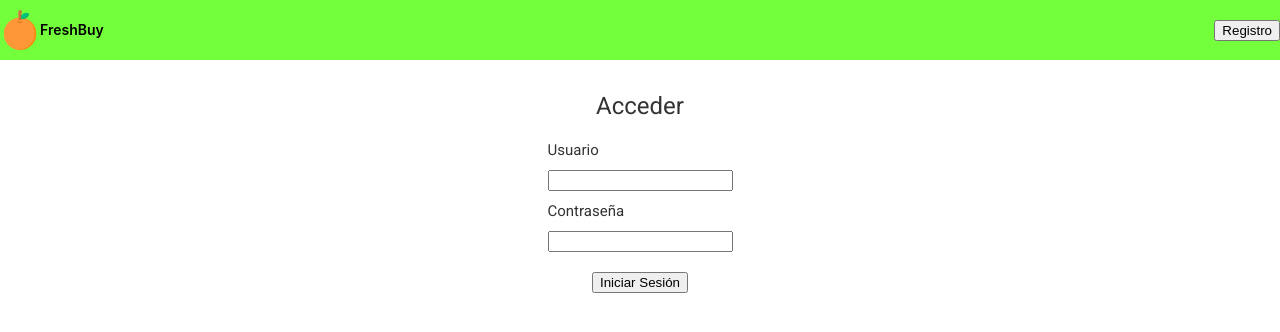
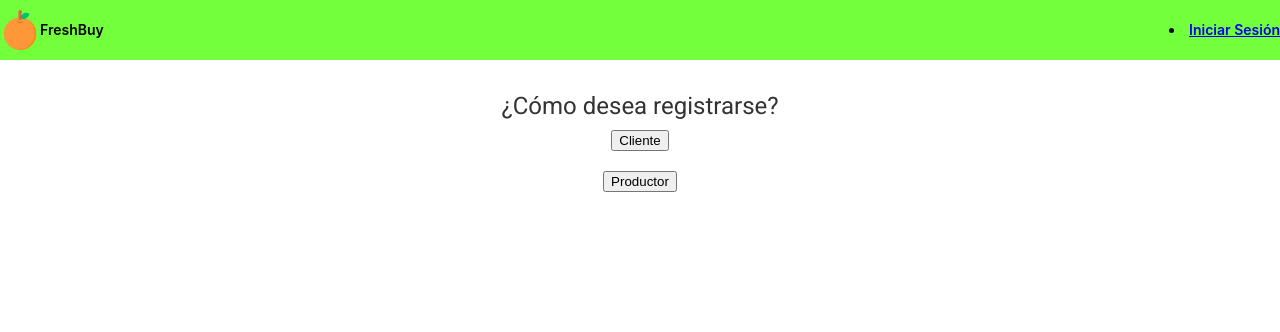
Before and after one commit to ce-itcr/FreshBuy, an Angular app in the folder FrontEnd-FreshBuy/: page /register in a window 1280 px wide. Before the commit this address led to /. Shown: the top 332 px of the page. Built offline with nearby package versions, Linux system fonts and the light colour scheme.

Commit message:
Role Chooser Structure

```diff
--- a/FrontEnd-FreshBuy/src/app/app-routing.module.ts
+++ b/FrontEnd-FreshBuy/src/app/app-routing.module.ts
@@ -1,7 +1,10 @@
 import { NgModule } from '@angular/core';
 import { Routes, RouterModule } from '@angular/router';
+import { LogInComponent } from './log-in/log-in.component';
+import { RegisterComponent } from './register/register.component';
 
-const routes: Routes = [];
+const routes: Routes = [ { path: 'register', component: RegisterComponent},
+                         { path: 'logIn', component: LogInComponent}];
 
 @NgModule({
   imports: [RouterModule.forRoot(routes)],
--- a/FrontEnd-FreshBuy/src/app/app.component.html
+++ b/FrontEnd-FreshBuy/src/app/app.component.html
@@ -1,3 +1,4 @@
+
 <style>
   :host {
     font-family: -apple-system, BlinkMacSystemFont, "Segoe UI", Roboto, Helvetica, Arial, sans-serif, "Apple Color Emoji", "Segoe UI Emoji", "Segoe UI Symbol";
@@ -53,36 +54,25 @@
 <!-- Toolbar -->
 <div class="toolbar" role="banner">
 
+
   <!-- Logo -->
   <img
-    width="40"
-    alt="Angular Logo"
-    src="./assets/favicon.png"
-  />
-  <span>FreshBuy</span>
+  width="40"
+  alt="Angular Logo"
+  src="./assets/favicon.png"
+/>
+<span>FreshBuy</span>
   <div class="spacer"></div>
 
-  <!-- Register button -->
-  <button name="register"> Registro </button>
+  <li class="nav-item" [routerLinkActive]="['link-active']">
+    <a class="nav-link text-dark" [routerLink]='["/logIn"]'
+      >Iniciar Sesión</a>
+  </li>
+
+  <li class="nav-item" [routerLinkActive]="['link-active']">
+    <a class="nav-link text-dark" [routerLink]='["/register"]'
+      >Registro</a>
+  </li>
 
 </div>
-
-<div class="content" role="main">
-
-  <!-- Start -->
-  <h1>Acceder</h1>
-
-  <!-- User label -->
-  <label> <h4>Usuario</h4> <input type="text" #htmlUser id="htmlUser" /></label>
-  <!-- Password label -->
-  <label> <h4>Contraseña</h4> <input type="text" #htmlPassword id="htmlPassword" /></label>
-
-  <!-- Log in button -->
-  <br>
-  <button class="btn btn-primary" (click)="logInData(htmlUser.value, htmlPassword.value)">Iniciar Sesión</button>
-  <br/>
-
-
-</div>
-
 <router-outlet></router-outlet>
--- a/FrontEnd-FreshBuy/src/app/app.component.ts
+++ b/FrontEnd-FreshBuy/src/app/app.component.ts
@@ -7,13 +7,8 @@ import { Component } from '@angular/core';
 })
 export class AppComponent {
   title = 'FrontEnd-FreshBuy';
+  constructor() { }
 
-  user: string;
-  password: string;
-
-  logInData(htmlUser,htmlPassword) {
-    this.user = htmlUser;
-    this.password = htmlPassword;
-    alert("Usuario: " + this.user + "\n" + "Contraseña: " + this.password)
+  ngOnInit(): void {
   }
 }
--- a/FrontEnd-FreshBuy/src/app/app.module.ts
+++ b/FrontEnd-FreshBuy/src/app/app.module.ts
@@ -4,12 +4,14 @@ import { NgModule } from '@angular/core';
 import { AppRoutingModule } from './app-routing.module';
 import { AppComponent } from './app.component';
 import { BrowserAnimationsModule } from '@angular/platform-browser/animations';
-import { NewComponentComponent } from './new-component/new-component.component';
+import { RegisterComponent } from './register/register.component';
+import { LogInComponent } from './log-in/log-in.component';
 
 @NgModule({
   declarations: [
     AppComponent,
-    NewComponentComponent
+    RegisterComponent,
+    LogInComponent,
   ],
   imports: [
     BrowserModule,
--- /dev/null
+++ b/FrontEnd-FreshBuy/src/app/log-in/log-in.component.html
@@ -0,0 +1,88 @@
+<style>
+    :host {
+      font-family: -apple-system, BlinkMacSystemFont, "Segoe UI", Roboto, Helvetica, Arial, sans-serif, "Apple Color Emoji", "Segoe UI Emoji", "Segoe UI Symbol";
+      font-size: 14px;
+      color: #333;
+      box-sizing: border-box;
+      -webkit-font-smoothing: antialiased;
+      -moz-osx-font-smoothing: grayscale;
+    }
+
+    h1,
+    h2,
+    h3,
+    h4,
+    h5,
+    h6 {
+      margin: 8px 0;
+    }
+
+    p {
+      margin: 0;
+    }
+
+    .spacer {
+      flex: 1;
+    }
+
+    .toolbar {
+      position: absolute;
+      top: 0;
+      left: 0;
+      right: 0;
+      height: 60px;
+      display: flex;
+      align-items: center;
+      background-color: #74ff3d;
+      color: rgb(0, 0, 0);
+      font-weight: 600;
+    }
+
+    .content {
+      display: flex;
+      margin: 82px auto 50px;
+      padding: 0 35px;
+      max-width: 960px;
+      flex-direction: column;
+      align-items: center;
+    }
+
+
+</style>
+
+<div class="toolbar" role="banner">
+
+    <!-- Logo -->
+    <img
+      width="40"
+      alt="Angular Logo"
+      src="./assets/favicon.png"
+    />
+    <span>FreshBuy</span>
+    <div class="spacer"></div>
+
+    <li class="nav-item" [routerLinkActive]="['link-active']">
+      <a class="nav-link text-dark" [routerLink]='["/register"]'
+        >Registro</a>
+    </li>
+
+  </div>
+
+<div class="content" role="main">
+
+    <!-- Start -->
+    <h1>Acceder</h1>
+
+    <!-- User label -->
+    <label> <h4>Usuario</h4> <input type="text" #htmlUser id="htmlUser" /></label>
+    <!-- Password label -->
+    <label> <h4>Contraseña</h4> <input type="text" #htmlPassword id="htmlPassword" /></label>
+
+    <!-- Log in button -->
+    <br>
+    <button class="btn btn-primary" (click)="logInData(htmlUser.value, htmlPassword.value)">
+    Iniciar Sesión</button>
+    <br/>
+
+
+</div>
--- /dev/null
+++ b/FrontEnd-FreshBuy/src/app/log-in/log-in.component.ts
@@ -0,0 +1,25 @@
+import { Component, OnInit } from '@angular/core';
+
+@Component({
+  selector: 'app-log-in',
+  templateUrl: './log-in.component.html',
+  styleUrls: ['./log-in.component.css']
+})
+export class LogInComponent implements OnInit {
+
+  constructor() { }
+
+  ngOnInit(): void {
+  }
+
+  user: string;
+  password: string;
+
+  logInData(htmlUser,htmlPassword) {
+    this.user = htmlUser;
+    this.password = htmlPassword;
+    alert("Usuario: " + this.user + "\n" + "Contraseña: " + this.password)
+  }
+
+
+}
--- a/FrontEnd-FreshBuy/src/app/new-component/new-component.component.html
+++ /dev/null
@@ -1 +0,0 @@
-<p>new-component works!</p>
--- a/FrontEnd-FreshBuy/src/app/new-component/new-component.component.ts
+++ /dev/null
@@ -1,15 +0,0 @@
-import { Component, OnInit } from '@angular/core';
-
-@Component({
-  selector: 'app-new-component',
-  templateUrl: './new-component.component.html',
-  styleUrls: ['./new-component.component.css']
-})
-export class NewComponentComponent implements OnInit {
-
-  constructor() { }
-
-  ngOnInit(): void {
-  }
-
-}
--- /dev/null
+++ b/FrontEnd-FreshBuy/src/app/register/register.component.html
@@ -0,0 +1,85 @@
+<style>
+    :host {
+      font-family: -apple-system, BlinkMacSystemFont, "Segoe UI", Roboto, Helvetica, Arial, sans-serif, "Apple Color Emoji", "Segoe UI Emoji", "Segoe UI Symbol";
+      font-size: 14px;
+      color: #333;
+      box-sizing: border-box;
+      -webkit-font-smoothing: antialiased;
+      -moz-osx-font-smoothing: grayscale;
+    }
+
+    h1,
+    h2,
+    h3,
+    h4,
+    h5,
+    h6 {
+      margin: 8px 0;
+    }
+
+    p {
+      margin: 0;
+    }
+
+    .spacer {
+      flex: 1;
+    }
+
+    .toolbar {
+      position: absolute;
+      top: 0;
+      left: 0;
+      right: 0;
+      height: 60px;
+      display: flex;
+      align-items: center;
+      background-color: #74ff3d;
+      color: rgb(0, 0, 0);
+      font-weight: 600;
+    }
+
+    .content {
+      display: flex;
+      margin: 82px auto 50px;
+      padding: 0 35px;
+      max-width: 960px;
+      flex-direction: column;
+      align-items: center;
+    }
+
+
+  </style>
+
+<!-- Toolbar -->
+<div class="toolbar" role="banner">
+
+
+    <!-- Logo -->
+    <img
+      width="40"
+      alt="Angular Logo"
+      src="./assets/favicon.png"
+    />
+    <span>FreshBuy</span>
+    <div class="spacer"></div>
+
+    <li class="nav-item" [routerLinkActive]="['link-active']">
+      <a class="nav-link text-dark" [routerLink]='["/logIn"]'
+        >Iniciar Sesión</a>
+    </li>
+
+  </div>
+
+  <div class="content" role="main">
+
+    <!-- Message -->
+    <h1>¿Cómo desea registrarse?</h1>
+
+    <!-- Choose -->
+    <button class="btn btn-primary">Cliente</button>
+    <br>
+    <button class="btn btn-primary">Productor</button>
+    <br/>
+
+
+</div>
--- /dev/null
+++ b/FrontEnd-FreshBuy/src/app/register/register.component.ts
@@ -0,0 +1,15 @@
+import { Component, OnInit } from '@angular/core';
+
+@Component({
+  selector: 'app-register',
+  templateUrl: './register.component.html',
+  styleUrls: ['./register.component.css']
+})
+export class RegisterComponent implements OnInit {
+
+  constructor() { }
+
+  ngOnInit(): void {
+  }
+
+}
```
Also changed, not shown: FrontEnd-FreshBuy/src/app/log-in/log-in.component.css (added), FrontEnd-FreshBuy/src/app/register/register.component.css (added), 2 other files (tests, documents, lock files or other folders).
